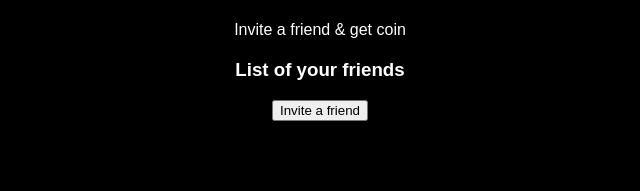
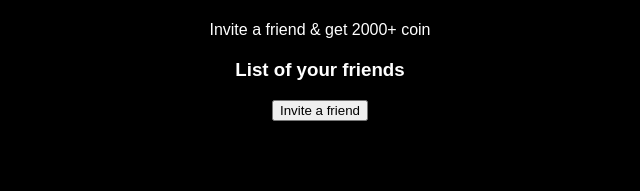
Before and after one commit to horsecoinofficials/Horsecoin, a plain HTML site: page invite-friends.html in a window 1280 px wide. Shown: the part 198-389 px from the top of the page, 320-960 px from the left. Drawn offline with Linux system fonts and the light colour scheme.

Commit message:
Update invite-friends.html
Signed-off-by: horsecoinofficials <148252153+horsecoinofficials@users.noreply.github.com>

```diff
--- a/invite-friends.html
+++ b/invite-friends.html
@@ -31,7 +31,7 @@
                 <div class="bg-slate-900 p-4 flex items-center rounded-3xl shadow-lg">
                     <img src="./material/images/f.png" width="50px" height="50px" alt="gift" class="w-12 h-12 mr-4">
                     <div>
-                        <p class="font-bold">Invite a friend & get coin</p>
+                        <p class="font-bold">Invite a friend & get 2000+ coin</p>
                     </div>
                 </div>
             </div>
```
